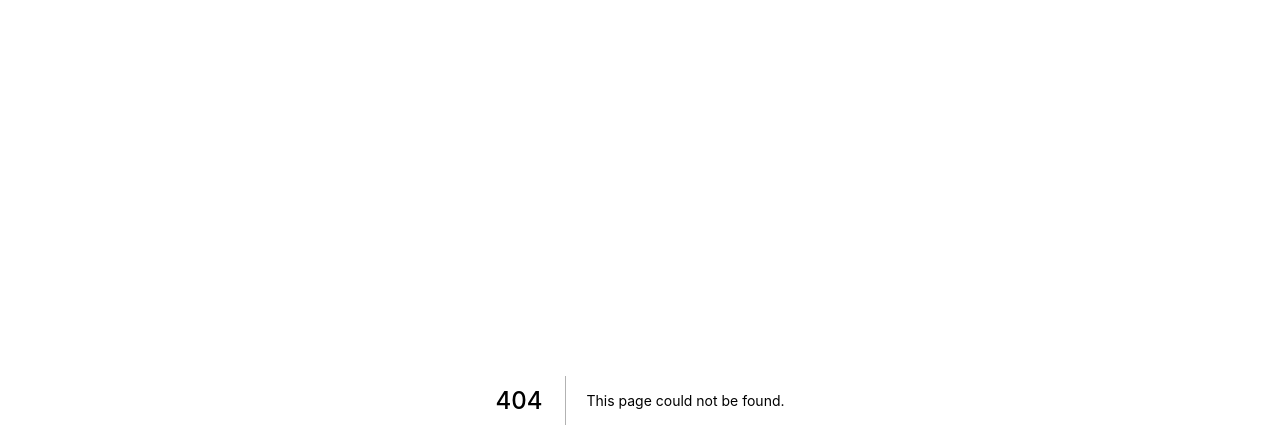
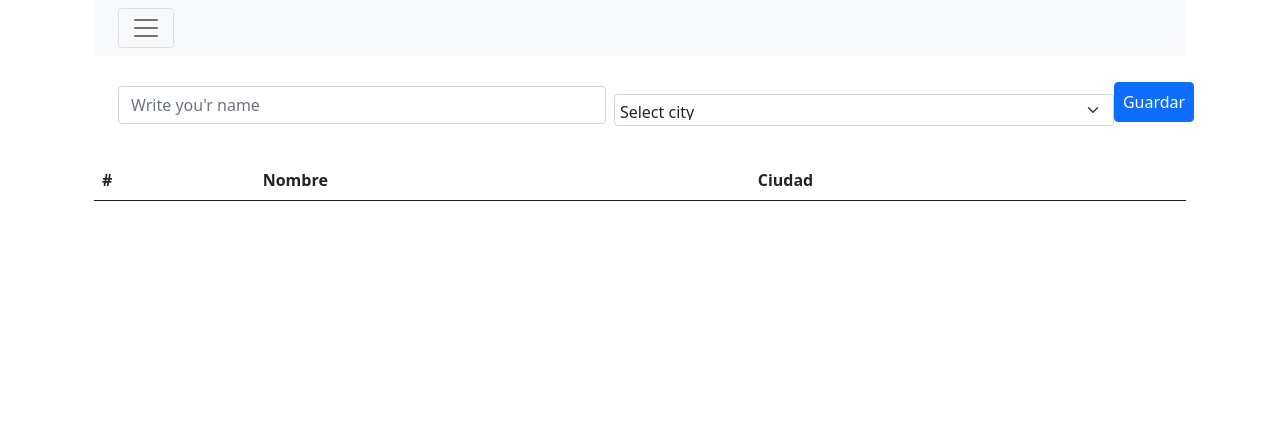
Before and after one commit to zPopeyex/next-ofi, a Next.js app: page /tabla in a window 1280 px wide. Before the commit this address had no page. Shown: the top 448 px of the page. Built offline with nearby package versions, Linux system fonts and the light colour scheme.

Commit message:
Implement routes and table model

```diff
--- a/components/Navbar.js
+++ b/components/Navbar.js
@@ -1,4 +1,5 @@
 import Head from "next/head";
+import Link from "next/link";
 export default function Navbar() {
   return (
     <>
@@ -6,11 +7,12 @@ export default function Navbar() {
         <div className="collapse" id="navbarToggleExternalContent">
           <div className="bg-light p-4">
             <h5 className="text-dark h4">Categorias</h5>
-            <div className="">
-              <a href="/">inicio</a>
-              <a className="mx-2" href="/carousel">
-                Carousel
-              </a>
+            <div className="container">
+              <Link href="/">inicio</Link>
+              <hr />
+              <Link href="/carousel">Carousel</Link>
+              <hr />
+              <Link href="/tabla">Tabla</Link>
             </div>
             <hr />
             <span className="text-muted">Opciones disponibles</span>
--- a/pages/carousel.js
+++ b/pages/carousel.js
@@ -3,7 +3,9 @@ import Navbar from "../components/Navbar";
 export default function Carrousel() {
   return (
     <>
+
       <Navbar />
+
       <div className="container mt-2">
         <h1>Carousel</h1>
         <div
--- /dev/null
+++ b/pages/tabla.js
@@ -0,0 +1,126 @@
+import "bootstrap/dist/css/bootstrap.min.css";
+import { useState } from "react";
+import Navbar from "../components/Navbar";
+export default function Tabla() {
+  const [localName, setlocalName] = useState("");
+  const [localCity, setlocalCity] = useState("");
+  const [name, setName] = useState([]);
+
+  function handleAddButton() {
+    setName([
+      ...name,
+      {
+        name: localName,
+        ciudad: localCity,
+      },
+    ]);
+  }
+
+  return (
+    <>
+      <Navbar />
+      <div className="container d-flex justify-content-center mt-2 ">
+        <div className="align-items-center mx-2">
+          <div
+            className="mt-3"
+            style={{
+              width: "500px",
+              padding: "6px",
+              height: "10vh",
+              alignSelf: "center",
+            }}
+          >
+            <input
+              className="form-control"
+              type="text"
+              placeholder="Write you'r name"
+              onChange={(e) => {
+                setlocalName(e.target.value);
+              }}
+            ></input>
+          </div>
+
+          <div className="col"></div>
+        </div>
+        <div className="row  align-items-center">
+          <div
+            className=""
+            style={{
+              width: "500px",
+              padding: "6px",
+              height: "10vh",
+              alignSelf: "center",
+            }}
+          >
+            <div className="form">
+              <select
+                defaultValue={"DEFAULT"}
+                className="form-select mt-3"
+                onChange={(e) => {
+                  setlocalCity(e.target.value);
+                }}
+                style={{
+                  width: "500px",
+                  padding: "1%",
+                  height: "4vh",
+                }}
+              >
+                <option value="DEFAULT" disabled>
+                  Select city
+                </option>
+                <option value="Cali">Cali</option>
+                <option value="Medellin">Medellin</option>
+                <option value="Bogota">Bogota</option>
+              </select>
+            </div>
+          </div>
+          <div
+            className="col"
+            style={{
+              width: "80px",
+              padding: "6px",
+              height: "9vh",
+            }}
+          >
+            <button
+              type="button"
+              className="btn btn-primary"
+              style={{
+                width: "80px",
+                padding: "6px",
+                height: "5vh",
+                alignSelf: "center",
+              }}
+              onClick={() => {
+                handleAddButton();
+              }}
+            >
+              Guardar
+            </button>
+          </div>
+        </div>
+      </div>
+
+      <div className="container">
+        <table className="table table-hover">
+          <thead>
+            <tr>
+              <th scope="col">#</th>
+              <th scope="col">Nombre</th>
+              <th scope="col">Ciudad</th>
+            </tr>
+          </thead>
+          <tbody>
+            {name.map((item, i) => (
+              <tr key={i}>
+                <th scope="row">{i + 1}</th>
+                <td>{item.name}</td>
+                <td>{item.ciudad}</td>
+              </tr>
+            ))}
+          </tbody>
+        </table>
+      </div>
+    </>
+  );
+}
```
